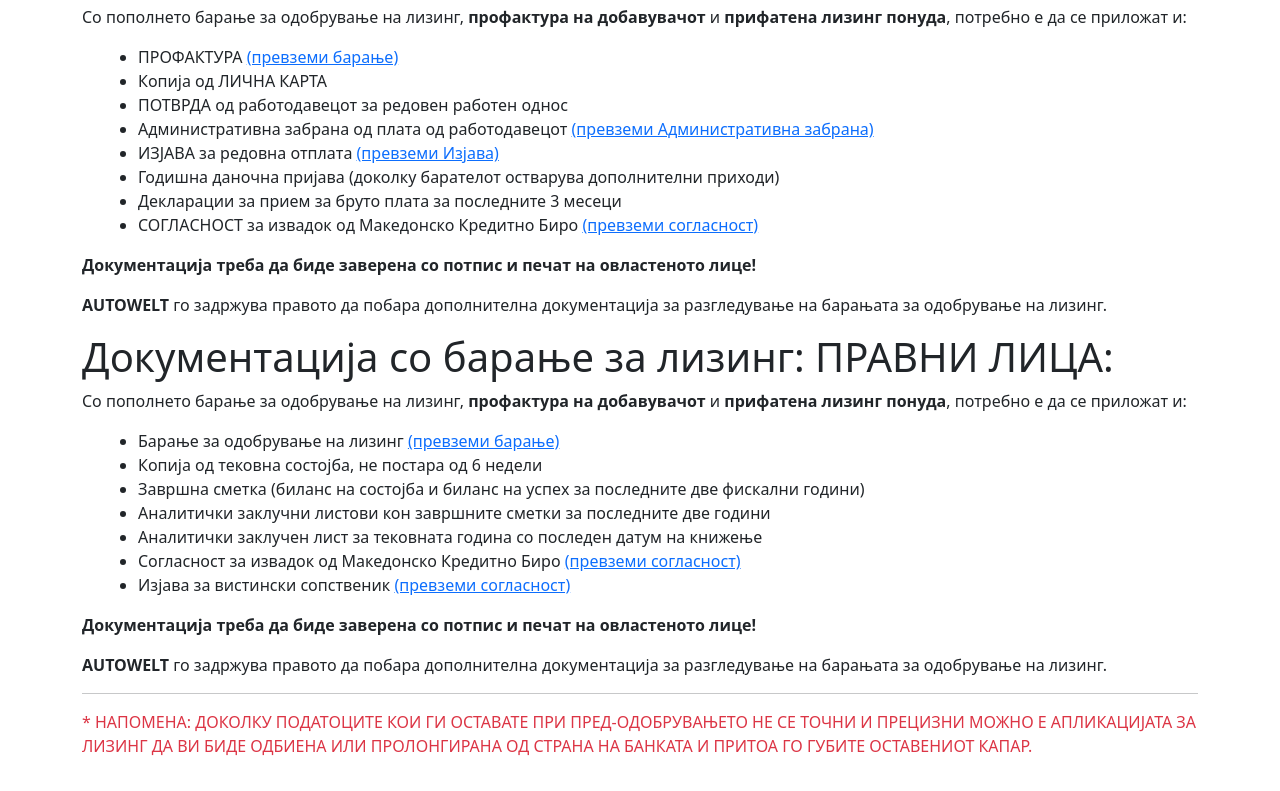
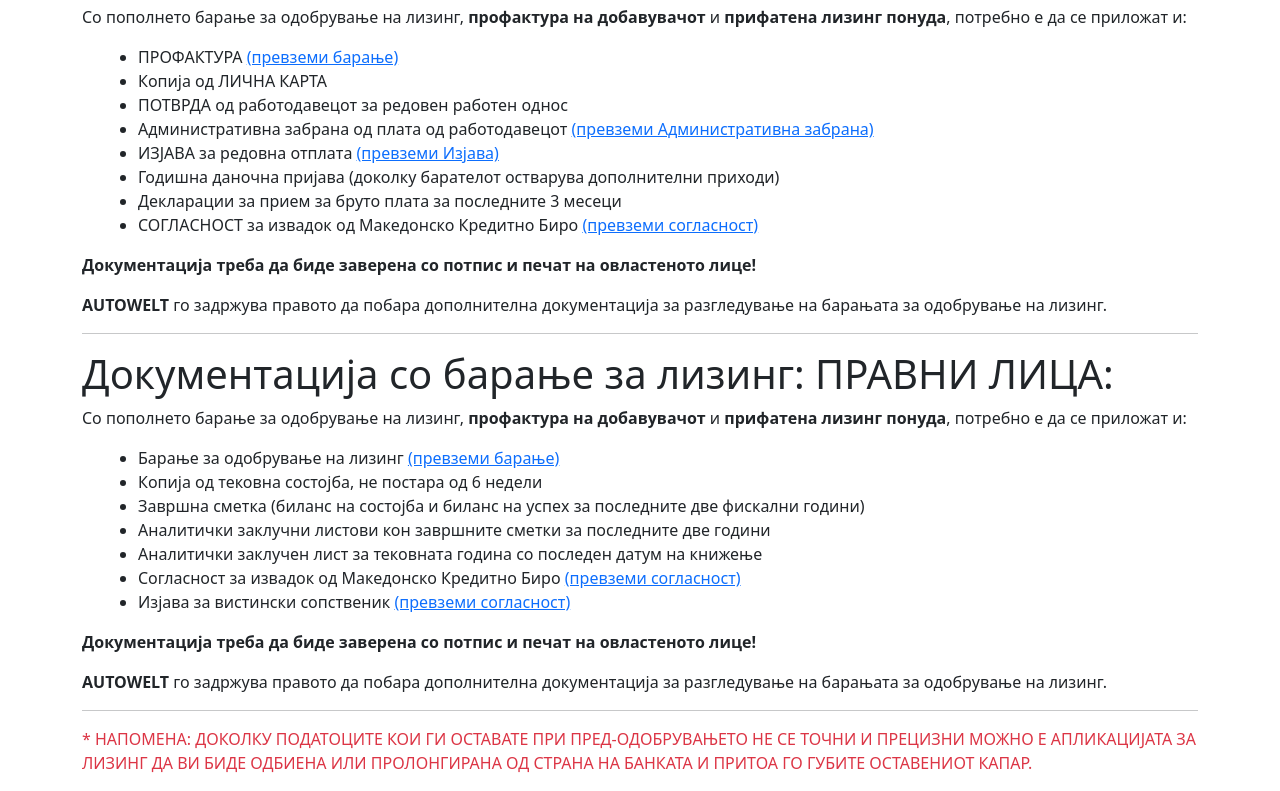
Before and after one commit to shpresaze/task1, a Vue app: page / in a window 1280 px wide. Shown: the part 1719-2510 px from the top of the page. Built offline with nearby package versions, Linux system fonts and the light colour scheme.

Commit message:
Addet hr

```diff
--- a/src/components/Content.vue
+++ b/src/components/Content.vue
@@ -30,7 +30,6 @@
       title="Документација со барање за лизинг: ПРАВНИ ЛИЦА:"
       :myList="documentationLegal"
     />
-    <hr />
     <p class="text-danger">
       * НАПОМЕНА: ДОКОЛКУ ПОДАТОЦИТЕ КОИ ГИ ОСТАВАТЕ ПРИ ПРЕД-ОДОБРУВАЊЕТО НЕ СЕ
       ТОЧНИ И ПРЕЦИЗНИ МОЖНО Е АПЛИКАЦИЈАТА ЗА ЛИЗИНГ ДА ВИ БИДЕ ОДБИЕНА ИЛИ
--- a/src/components/SectionDocumentation.vue
+++ b/src/components/SectionDocumentation.vue
@@ -24,6 +24,7 @@
       <strong>AUTOWELT</strong> го задржува правото да побара дополнителна
       документација за разгледување на барањата за одобрување на лизинг.
     </p>
+    <hr />
   </section>
 </template>
 
```
